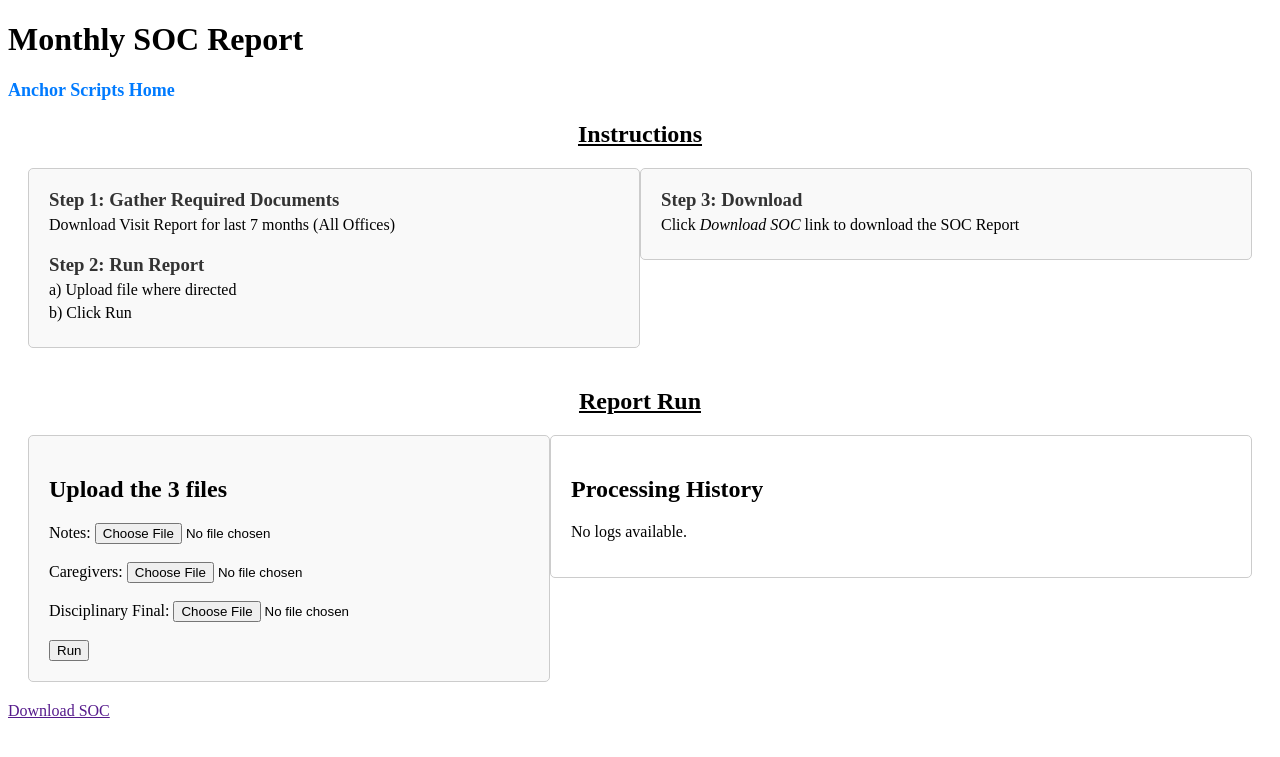
After one commit to npaltiel/anchor_reports_app, a Flask app: page /soc in a window 1280 px wide. The commit adds this page. Shown: the top 757 px of the page. Run offline with Flask 3, Linux system fonts and the light colour scheme.

Commit message:
Started SOC addition

```diff
--- a/app.py
+++ b/app.py
@@ -3,7 +3,7 @@ from markupsafe import Markup
 import base64
 import asyncio
 import io
-import script  # Import your script here
+import caregiver_team_update  # Import your script here
 from log import log_run, db
 
 app = Flask(__name__)
@@ -28,26 +28,22 @@ def upload_files():
     if not notes or not caregivers or not final:
         return redirect(url_for('home', error="All three files must be uploaded!"))
 
-    results, processed_file = asyncio.run(script.main(notes, caregivers, final))
+    results, processed_file = asyncio.run(caregiver_team_update.main(notes, caregivers, final))
 
     log_run(results)
 
-    # session['results'] = results
     session['processed_file'] = base64.b64encode(processed_file.getvalue()).decode('utf-8')
 
 
     return redirect(url_for('home'))  # Return the results
 
-# @app.route('/results')
-# def results():
-#     # Get results from session
-#     results = session.pop('results', None)  # Pop ensures it's cleared after showing
+@app.route('/caregiver_team')
+def caregiver_team_update():
+    return render_template('caregiver_team.html')
 
-#     if not results:
-#         return redirect(url_for('home'))
-
-#     results = Markup(results)
-#     return render_template('results.html', results=results, download_url=url_for('download_processed'))
+@app.route('/soc')
+def soc_report():
+    return render_template('soc.html')
 
 @app.route('/download')
 def download_processed():
--- a/static/styles.css
+++ b/static/styles.css
@@ -1,3 +1,17 @@
+.homepage-link {
+    display: block;
+    text-align: left;
+    font-size: 18px;
+    font-weight: bold;
+    color: #007BFF;
+    text-decoration: none;
+    margin-top: 20px;
+}
+
+.homepage-link:hover {
+    text-decoration: underline;
+}
+
 .instructions-heading {
     text-align: center;
     font-size: 24px;
--- /dev/null
+++ b/templates/soc.html
@@ -0,0 +1,86 @@
+<!DOCTYPE html>
+<html>
+<head>
+    <title>SOC Report</title>
+    <link rel="stylesheet" type="text/css" href="{{ url_for('static', filename='styles.css') }}">
+</head>
+<body>
+    <h1>Monthly SOC Report</h1>
+    <a href="{{ url_for('home') }}" class="homepage-link">Anchor Scripts Home</a>
+
+    <h2 class="instructions-heading">Instructions</h2>
+    <div class="steps-container">
+        <!-- Left Column: Step 1 & Step 2 -->
+        <div class="steps-column">
+            <h3>Step 1: Gather Required Documents</h3>
+            <p>Download Visit Report for last 7 months (All Offices)</p>
+
+            <h3>Step 2: Run Report</h3>
+            <p>a) Upload file where directed</p>
+            <p>b) Click Run</p>
+        </div>
+
+        <!-- Right Column: Step 3 & Step 4 -->
+        <div class="steps-column">
+            <h3>Step 3: Download </h3>
+            <p>Click <em>Download SOC</em> link to download the SOC Report</p>
+        </div>
+    </div>
+
+    <h2 class="instructions-heading">Report Run</h2>
+    <div class="container">
+        <!-- Upload Form on the Left -->
+        <div class="upload-section">
+            <h2>Upload the 3 files</h2>
+            <!-- Display error message if it exists -->
+            {% if request.args.get('error') %}
+            <p style="color: red; font-weight: bold;">{{ request.args.get('error') }}</p>
+            {% endif %}
+
+            <form action="/upload" method="post" enctype="multipart/form-data">
+                <label for="Notes">Notes:</label>
+                <input type="file" id="Notes" name="Notes"><br><br>
+
+                <label for="Caregivers">Caregivers:</label>
+                <input type="file" id="Caregivers" name="Caregivers"><br><br>
+
+                <label for="Final">Disciplinary Final:</label>
+                <input type="file" id="Final" name="Final"><br><br>
+
+                <button type="submit">Run</button>
+            </form>
+        </div>
+
+        <!-- Log Table on the Right -->
+        <div class="log-section">
+            <h2>Processing History</h2>
+            {% if logs %}
+                <script>
+                    document.addEventListener("DOMContentLoaded", function() {
+                        let timestamps = document.querySelectorAll(".utc-time");
+                        timestamps.forEach(ts => {
+                            let utcDate = new Date(ts.textContent + " UTC");  // Parse as UTC
+                            ts.textContent = utcDate.toLocaleString();  // Convert to local time
+                        });
+                    });
+                </script>
+                <table>
+                    <tr>
+                        <th>Timestamp</th>
+                        <th>Results</th>
+                    </tr>
+                    {% for log in logs %}
+                    <tr>
+                        <td class="utc-time">{{ log.timestamp }}</td>
+                        <td>{{ log.results }}</td>
+                    </tr>
+                    {% endfor %}
+                </table>
+            {% else %}
+                <p>No logs available.</p>
+            {% endif %}
+        </div>
+    </div>
+    <a href="{{ download_url }}">Download SOC</a>
+</body>
+</html>
```
Also changed, not shown: templates/caregiver_team.html (added, +91 -0 lines), templates/index.html (+3 -81 lines), caregiver_team_update.py (renamed from script.py).
